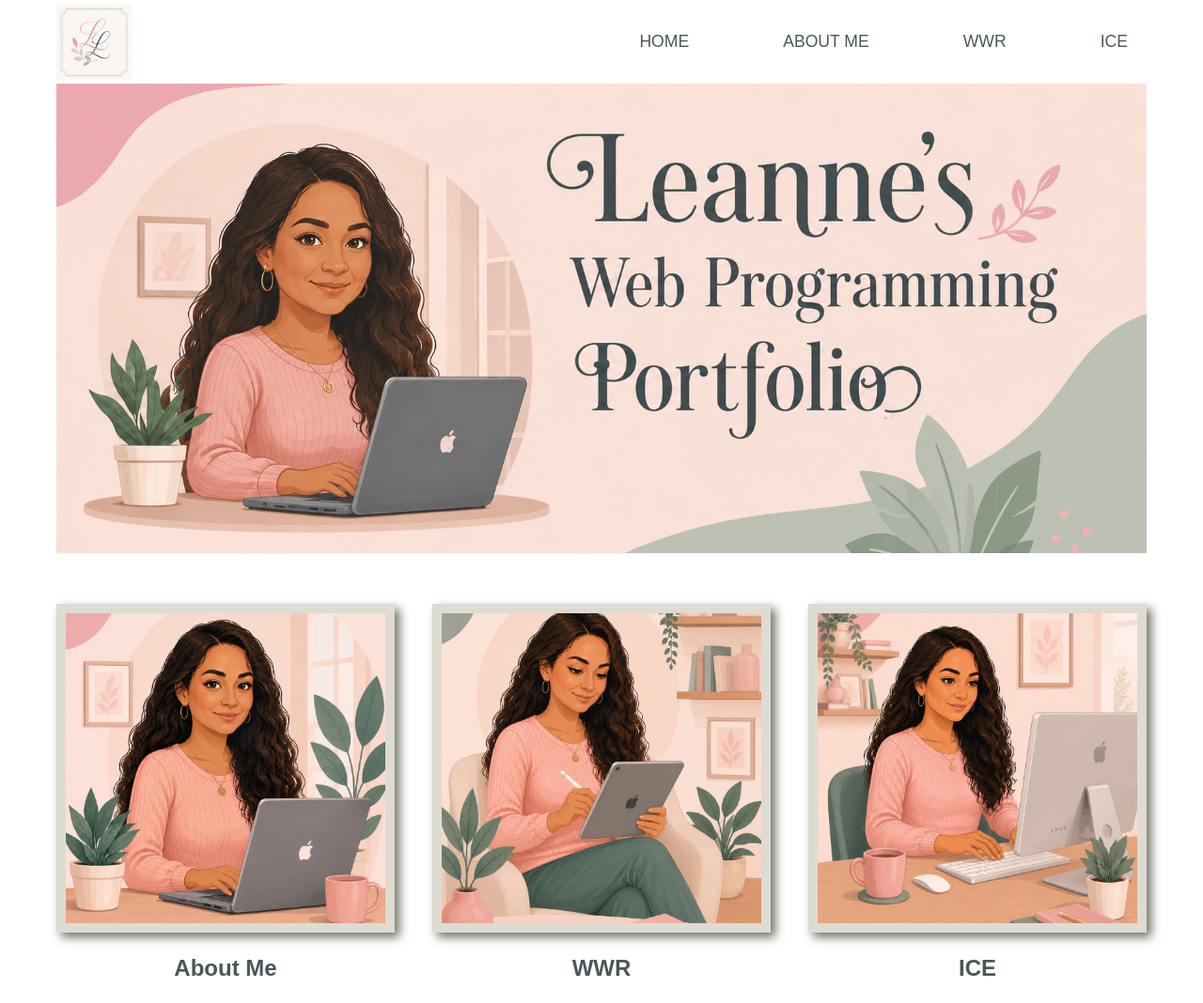
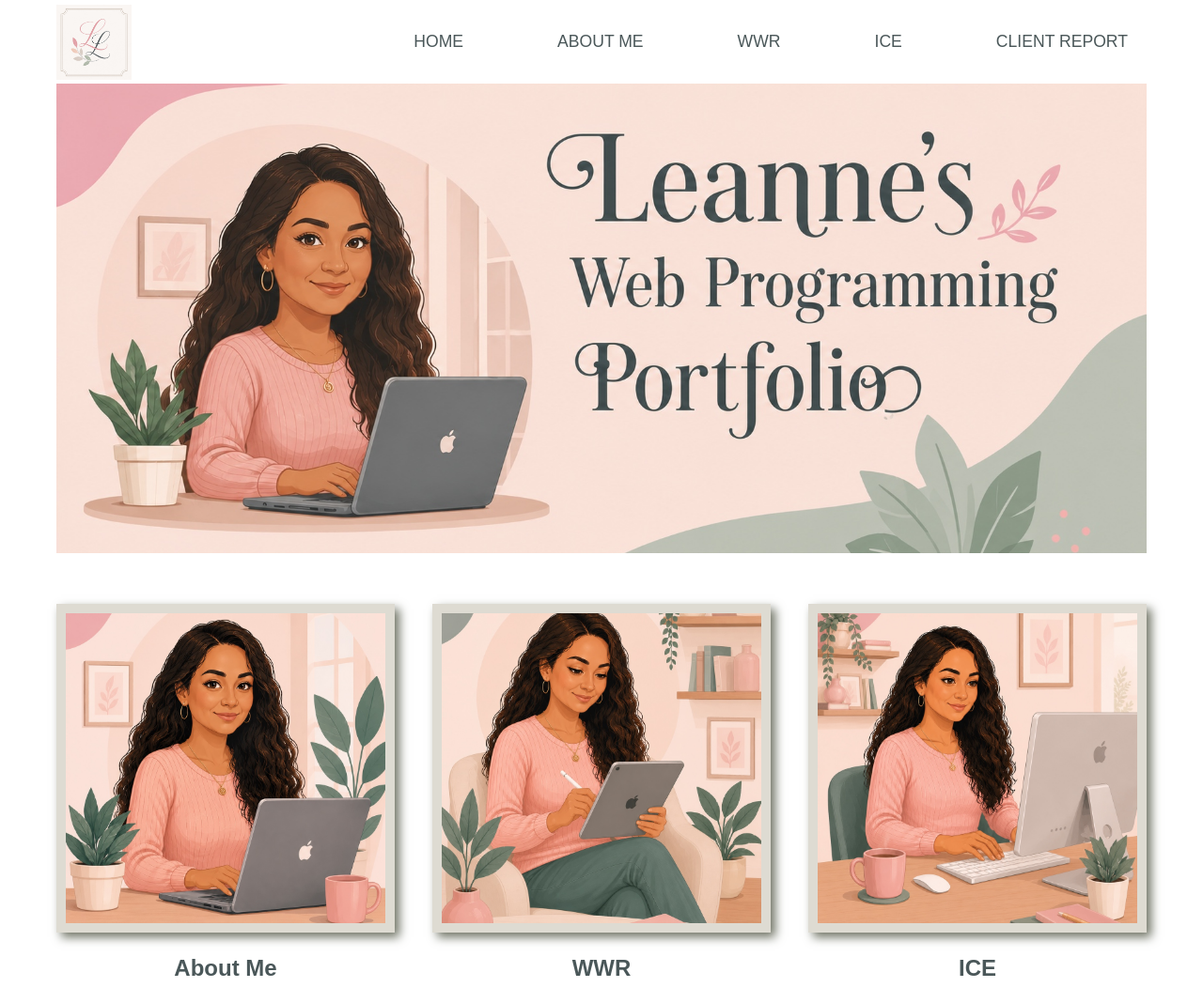
Before and after one commit to lleatitagaloa/wdd130-portalpage, a plain HTML site: page index.html in a window 1280 px wide. Shown: the top 1068 px of the page at 94% size. Drawn offline with Linux system fonts and the light colour scheme.

Commit message:
Updated index.html file with client report link

```diff
--- a/index.html
+++ b/index.html
@@ -19,6 +19,7 @@
                     <li><a href="about_me.html" target="_blank">ABOUT ME</a></li>
                     <li><a href="wwr.html" target="_blank">WWR</a></li>
                     <li><a href="ice.html" target="_blank">ICE</a></li>
+                    <li><a href="client_report.html" target="_blank">CLIENT REPORT</a></li>
                 </ul>
             </nav>
             </div>
```
